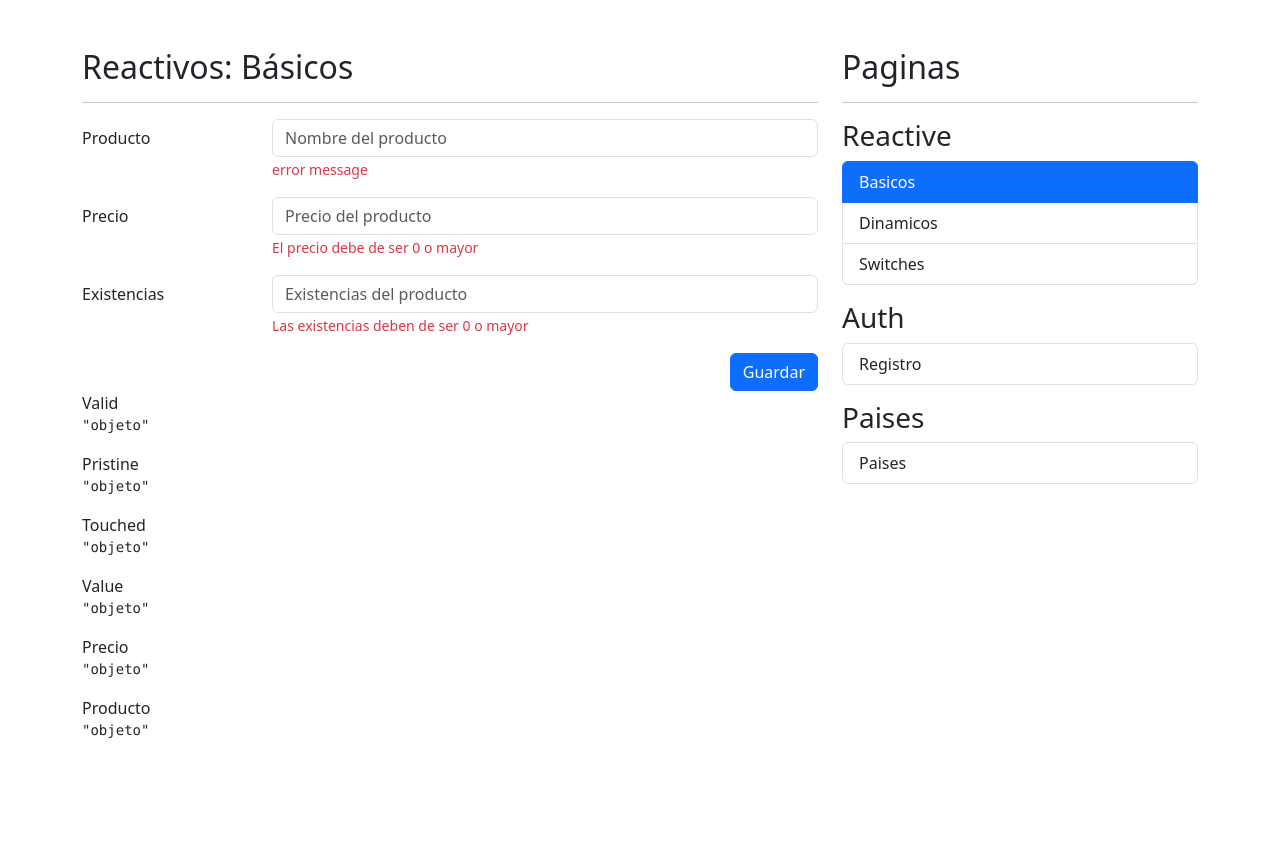
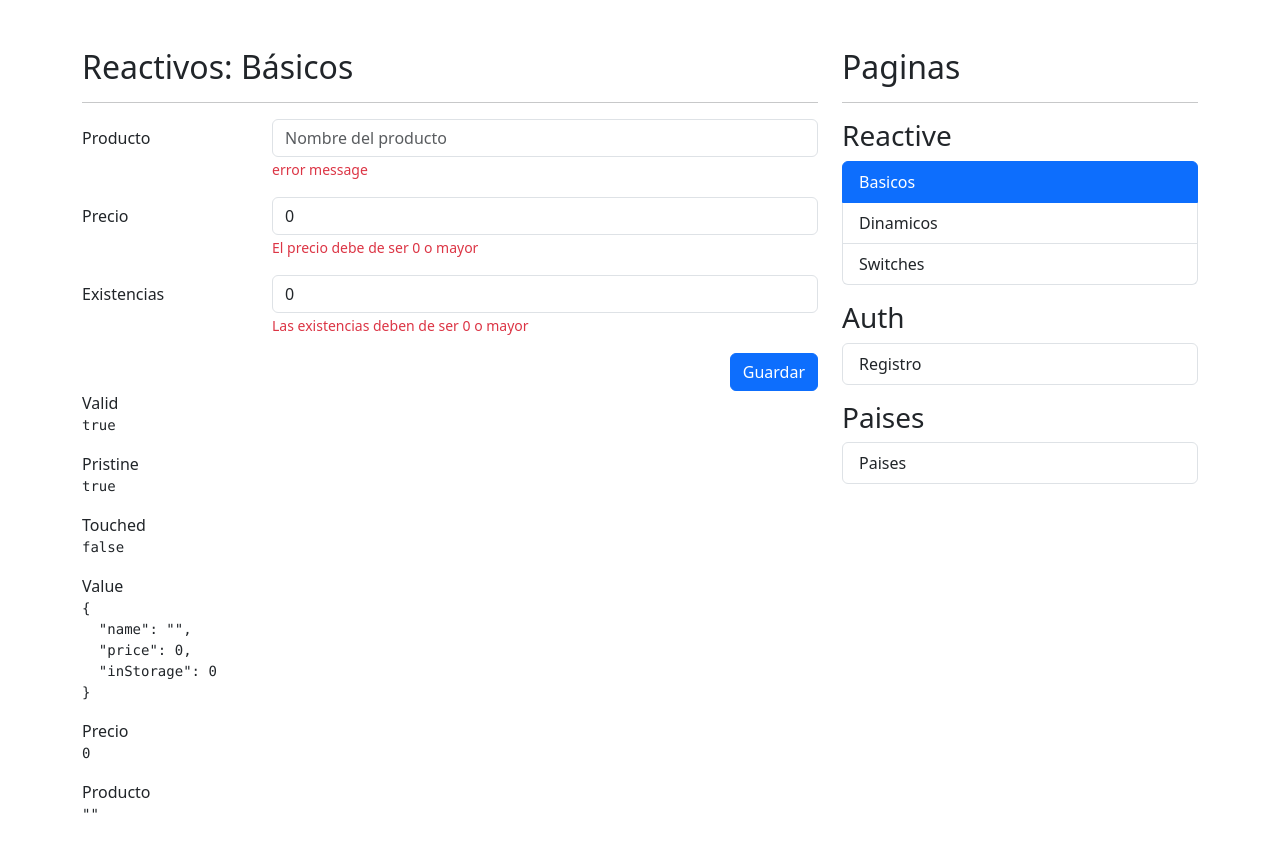
Before and after one commit to VictorCarmonaMoraza/Formularios_Reactivos_2026, an Angular app: page /reactive/basic in a window 1280 px wide. Before the commit the page ends 800 px from the top, so only its background shows below. Built offline with nearby package versions, Linux system fonts and the light colour scheme.

Commit message:
ReactiveForms-FormGroup y FormControl

```diff
--- a/src/app/reactive/pages/basic-page/basic-page.html
+++ b/src/app/reactive/pages/basic-page/basic-page.html
@@ -4,14 +4,14 @@
 <div class="row">
   <div class="col">
 
-    <form autocomplete="off">
+    <form autocomplete="off" [formGroup]="basicForm">
 
       <!-- Campo de producto -->
       <div class="mb-3 row">
         <label class="col-sm-3 col-form-label">Producto</label>
         <div class="col-sm-9">
 
-          <input type="text" class="form-control" placeholder="Nombre del producto">
+          <input type="text" class="form-control" placeholder="Nombre del producto" formControlName="name">
 
           <span class="form-text text-danger">
             <!-- Debe de ser de 3 letras -->
@@ -24,7 +24,7 @@
       <div class="mb-3 row">
         <label class="col-sm-3 col-form-label">Precio</label>
         <div class="col-sm-9">
-          <input type="number" class="form-control" placeholder="Precio del producto">
+          <input type="number" class="form-control" placeholder="Precio del producto" formControlName="price">
           <span class="form-text text-danger">
             El precio debe de ser 0 o mayor
           </span>
@@ -35,7 +35,7 @@
       <div class="mb-3 row">
         <label class="col-sm-3 col-form-label">Existencias</label>
         <div class="col-sm-9">
-          <input type="number" class="form-control" placeholder="Existencias del producto">
+          <input type="number" class="form-control" placeholder="Existencias del producto" formControlName="inStorage">
 
           <span class="form-text text-danger">
             Las existencias deben de ser 0 o mayor
@@ -66,21 +66,21 @@
   <div class="col">
 
     <span>Valid</span>
-    <pre>{{ 'objeto' | json }}</pre>
+    <pre>{{ basicForm.valid | json }}</pre>
 
     <span>Pristine</span>
-    <pre>{{ 'objeto' | json }}</pre>
+    <pre>{{ basicForm.pristine | json }}</pre>
 
     <span>Touched</span>
-    <pre>{{ 'objeto' | json }}</pre>
+    <pre>{{ basicForm.touched | json }}</pre>
 
     <span>Value</span>
-    <pre>{{ 'objeto' | json }}</pre>
+    <pre>{{ basicForm.value | json }}</pre>
 
     <span>Precio</span>
-    <pre>{{ 'objeto' | json }}</pre>
+    <pre>{{ basicForm.controls.price.value | json }}</pre>
 
     <span>Producto</span>
-    <pre>{{ 'objeto' | json }}</pre>
+    <pre>{{ basicForm.controls.name.value | json }}</pre>
   </div>
 </div>
--- a/src/app/reactive/pages/basic-page/basic-page.ts
+++ b/src/app/reactive/pages/basic-page/basic-page.ts
@@ -1,12 +1,18 @@
 import { JsonPipe } from '@angular/common';
 import { Component } from '@angular/core';
+import { FormControl, FormGroup, ReactiveFormsModule } from '@angular/forms';
 
 @Component({
   selector: 'app-basic-page',
-  imports: [JsonPipe],
+  imports: [JsonPipe, ReactiveFormsModule],
   templateUrl: './basic-page.html',
   styleUrl: './basic-page.css',
 })
 export class BasicPage {
 
+  basicForm = new FormGroup({
+    name: new FormControl(''),
+    price: new FormControl(0),
+    inStorage: new FormControl(0),
+  })
 }
```
